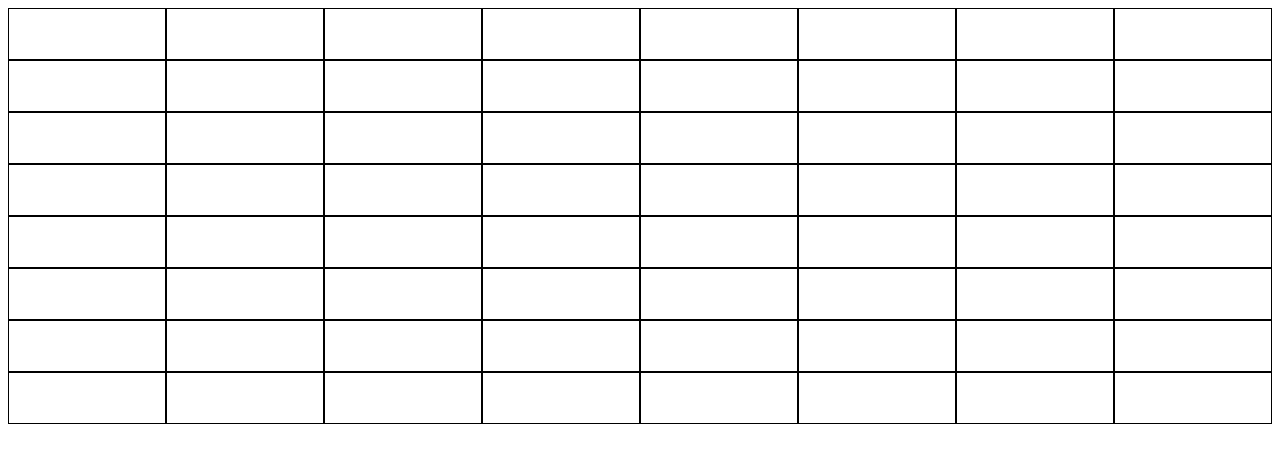
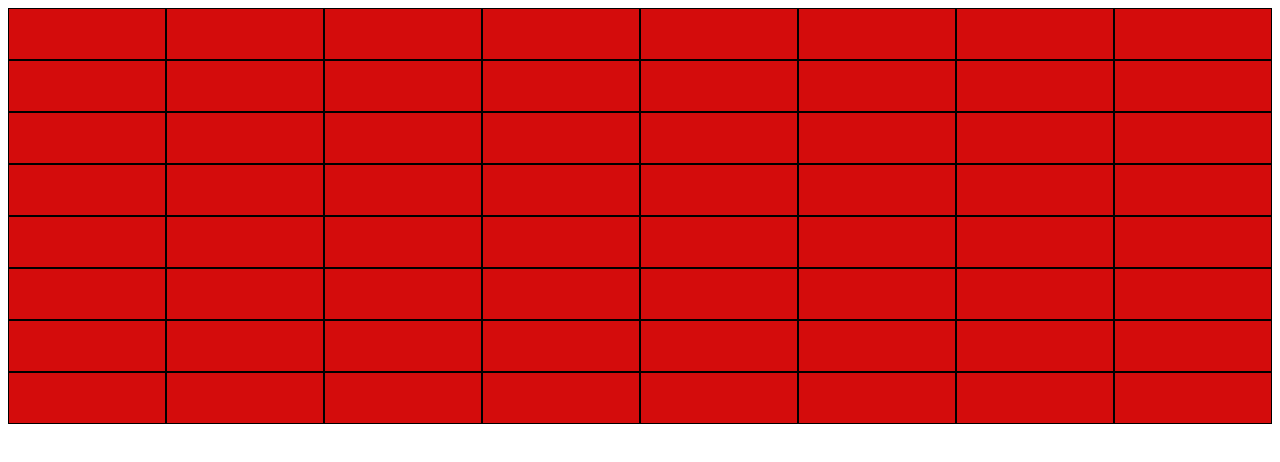
Before and after one commit to diogo-maciel/xadrez-rapido, a website built with Vite: page index.html in a window 1280 px wide. Built offline with nearby package versions, Linux system fonts and the light colour scheme.

Commit message:
Nova brach edição #2

```diff
--- a/style.css
+++ b/style.css
@@ -8,6 +8,6 @@
 .celula {
   min-width: 50px;
   min-height: 50px;
-  background-color: #fff;
+  background-color: #d40c0c;
   border: 1px solid #000;
 }
```
